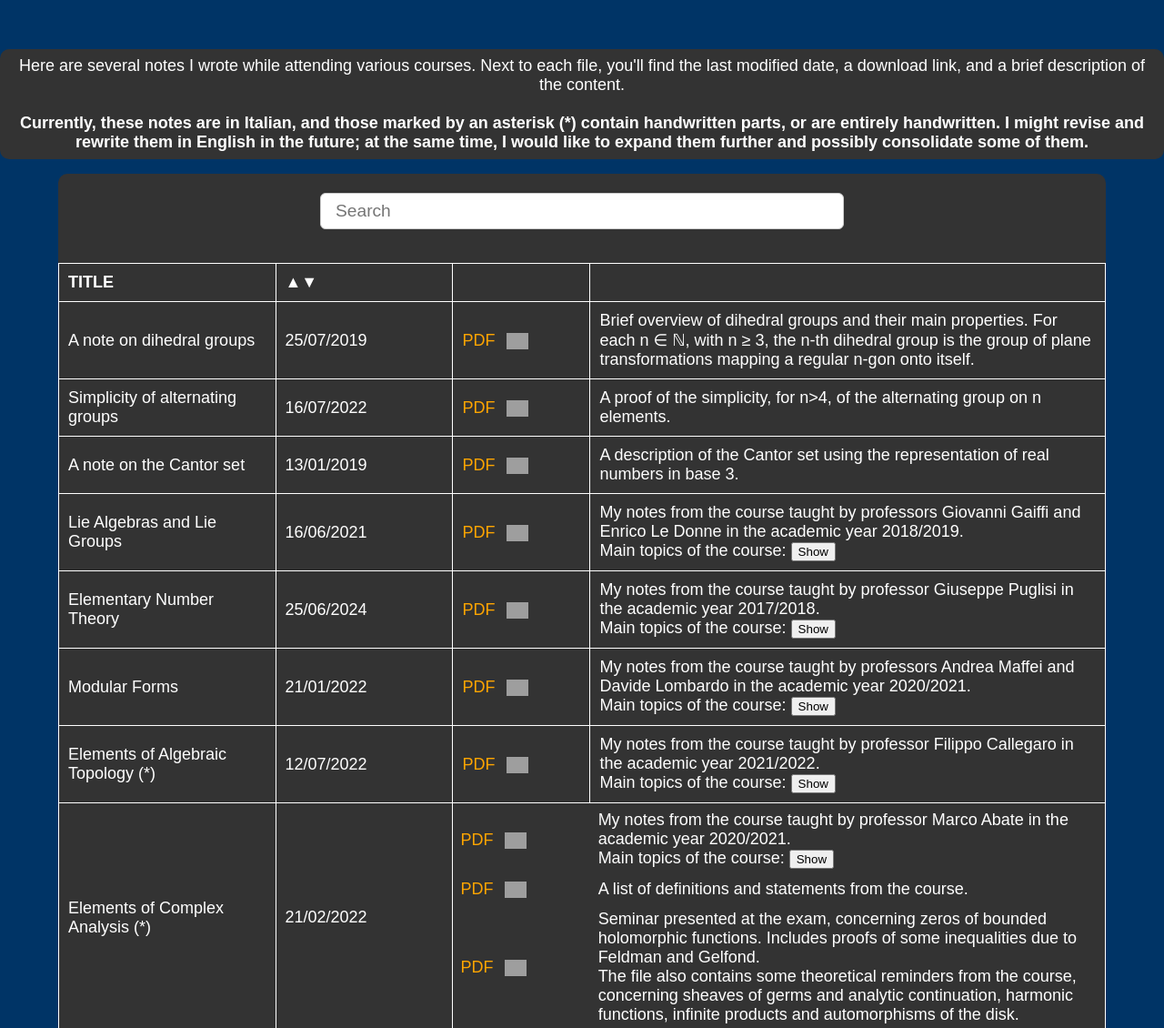
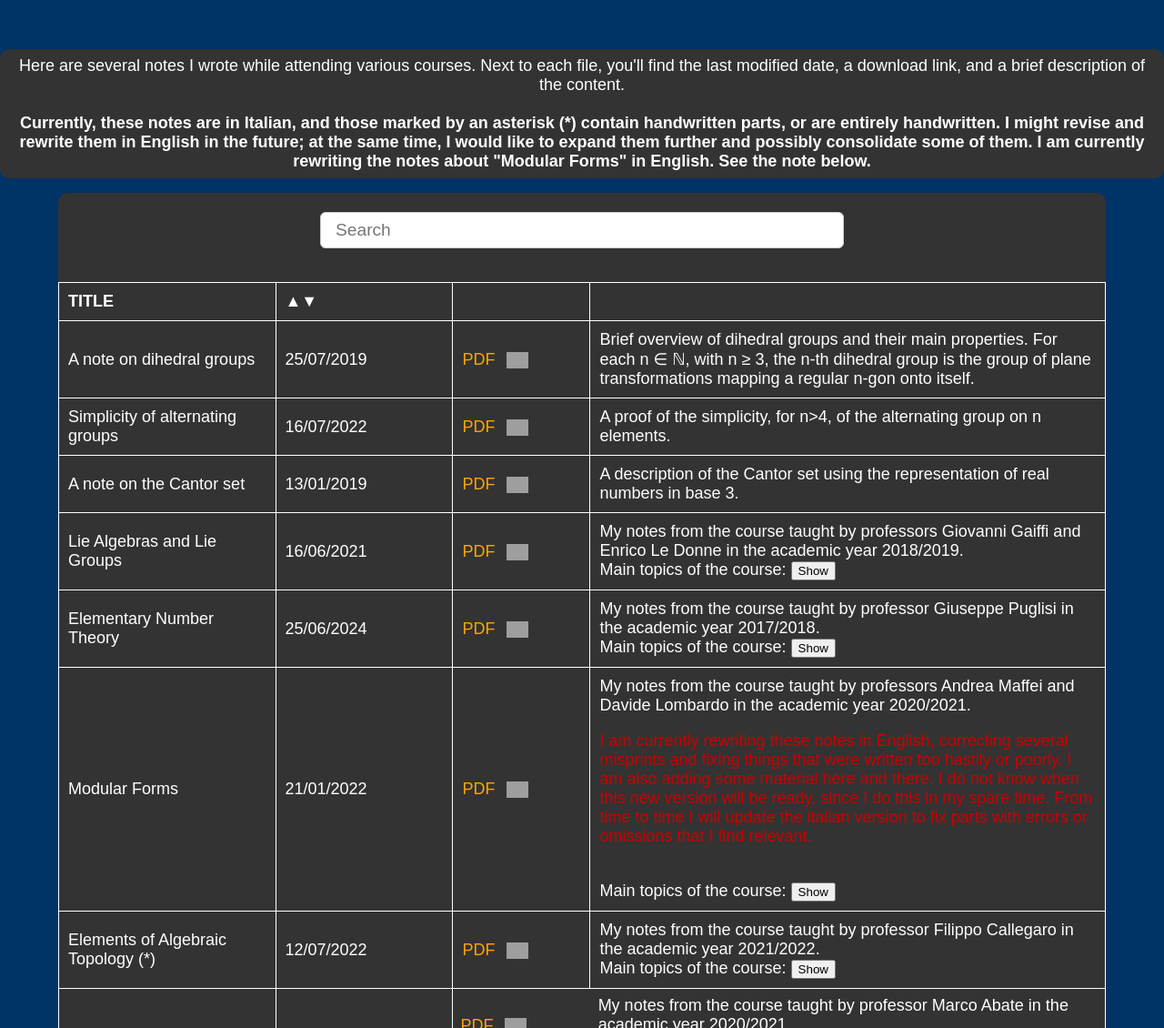
Before and after one commit to MattiaPuddu25/mattiapuddu25.github.io, a plain HTML site: page LectureNotes.html in a window 1280 px wide. Shown: the part 200-1330 px from the top of the page at 91% size. Drawn offline with Linux system fonts and the light colour scheme; grey boxes are pictures that could not be loaded.

Commit message:
Notes "Modular Forms"

```diff
--- a/LectureNotes.html
+++ b/LectureNotes.html
@@ -35,6 +35,8 @@
       entirely handwritten.
       I might revise and rewrite them in English in the future; at the same time, I would like to expand them further
       and possibly consolidate some of them.
+      I am currently rewriting the notes about "Modular Forms" in English. See the note below.
+
     </strong>
   </div>
 
@@ -151,6 +153,10 @@
                   style="width:24px; height:auto; vertical-align:middle; margin-left:0.5rem;"></a></td>
             <td>My notes from the course taught by professors Andrea Maffei and Davide Lombardo in the academic year
               2020/2021.<br>
+              <p style="color:#cc0000;">I am currently rewriting these notes in English, correcting several misprints and fixing things
+                that were written too hastily or poorly. I am also adding some material here and there. I do not know when this new version
+                will be ready, since I do this in my spare time. From time to time I will update the italian version to fix parts with errors or
+                omissions that I find relevant.</p><br>
               Main topics of the course:
               <button id=toggleText3 type="button">Show</button>
               <div id="extraText3" style="display:none; margin-top: 1rem;">
```
